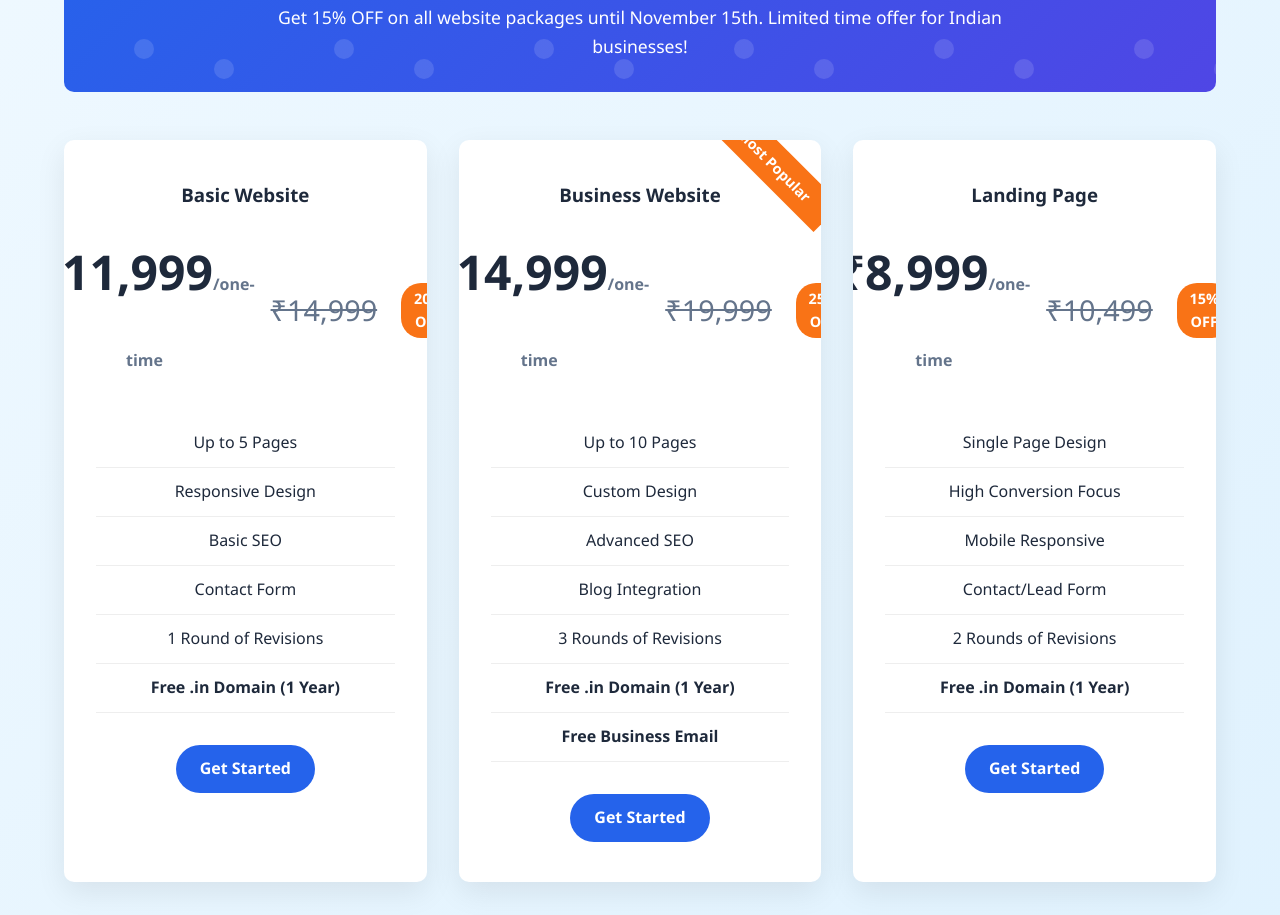
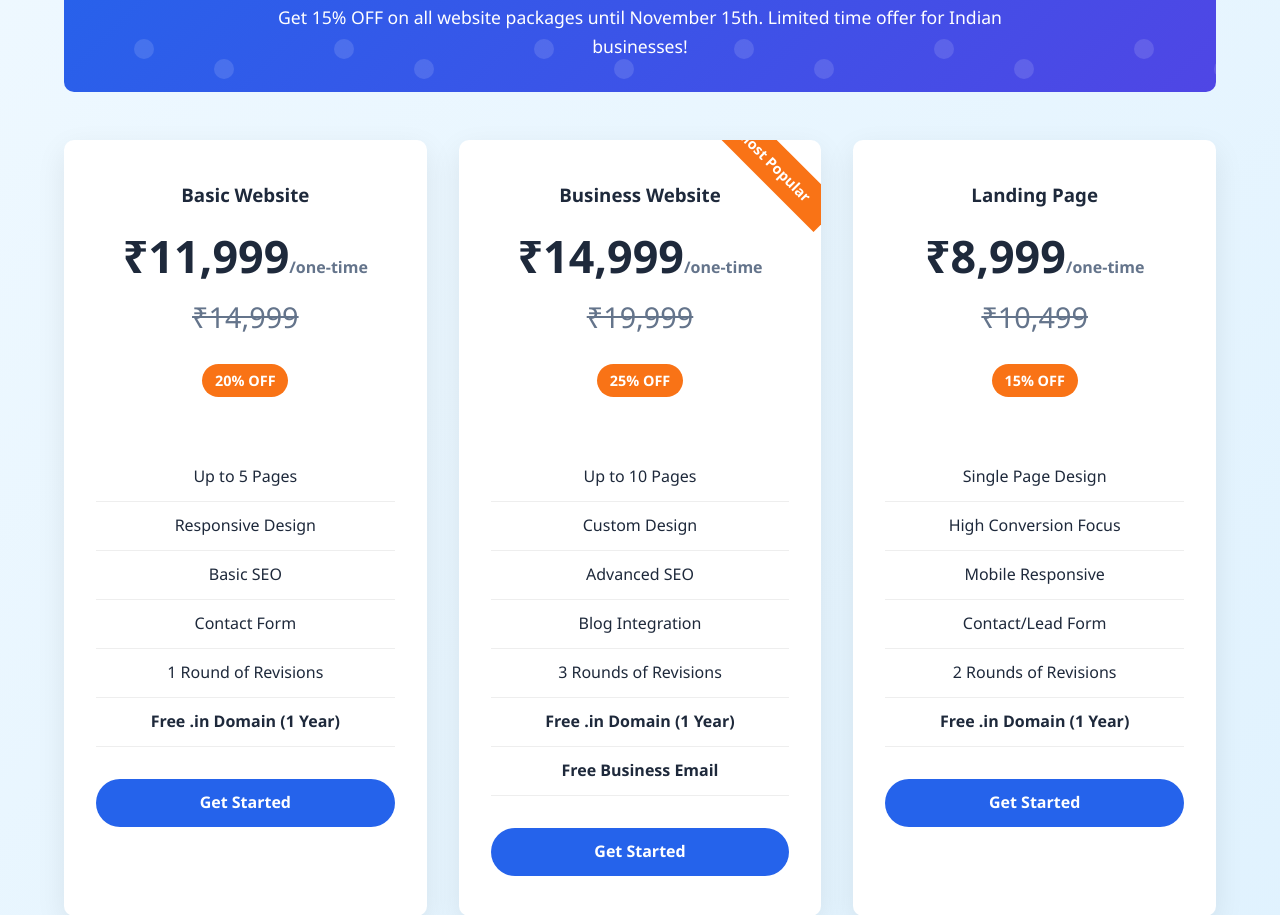
Before and after one commit to vinaykambley7/WebCraft, a plain HTML site: page index.html in a window 1280 px wide. Shown: the part 2149-3064 px from the top of the page. Drawn offline with Linux system fonts and the light colour scheme; a web font is replaced by a local one.

Commit message:
Update index.css

```diff
--- a/index.css
+++ b/index.css
@@ -366,8 +366,9 @@ nav ul li a:hover {
 
 .pricing-grid {
     display: grid;
-    grid-template-columns: repeat(auto-fit, minmax(300px, 1fr));
+    grid-template-columns: repeat(auto-fit, minmax(320px, 1fr));
     gap: 2rem;
+    align-items: stretch; /* Ensure all cards have same height */
 }
 
 .pricing-card {
@@ -378,6 +379,17 @@ nav ul li a:hover {
     text-align: center;
     position: relative;
     overflow: hidden;
+    display: flex;
+    flex-direction: column;
+    height: 100%; /* Take full height of grid cell */
+}
+.price-container {
+    display: flex;
+    flex-direction: column;
+    justify-content: center;
+    align-items: center;
+    gap: 0.5rem;
+    margin: 1.5rem 0;
 }
 
 .popular {
@@ -402,9 +414,19 @@ nav ul li a:hover {
 }
 
 .price {
-    font-size: 3rem;
+    font-size: 2.8rem; /* Slightly smaller for better fit */
     font-weight: 700;
     color: var(--dark);
+    line-height: 1;
+}
+.discount-badge {
+    background-color: var(--accent);
+    color: white;
+    padding: 0.3rem 0.8rem;
+    border-radius: 20px;
+    font-size: 0.9rem;
+    font-weight: 600;
+    margin-top: 0.5rem;
 }
 
 .original-price {
@@ -418,15 +440,7 @@ nav ul li a:hover {
     color: var(--gray);
 }
 
-.discount-badge {
-    background-color: var(--accent);
-    color: white;
-    padding: 0.3rem 0.8rem;
-    border-radius: 20px;
-    font-size: 0.9rem;
-    font-weight: 600;
-    margin-left: 0.5rem;
-}
+
 
 .pricing-features {
     list-style: none;
```
